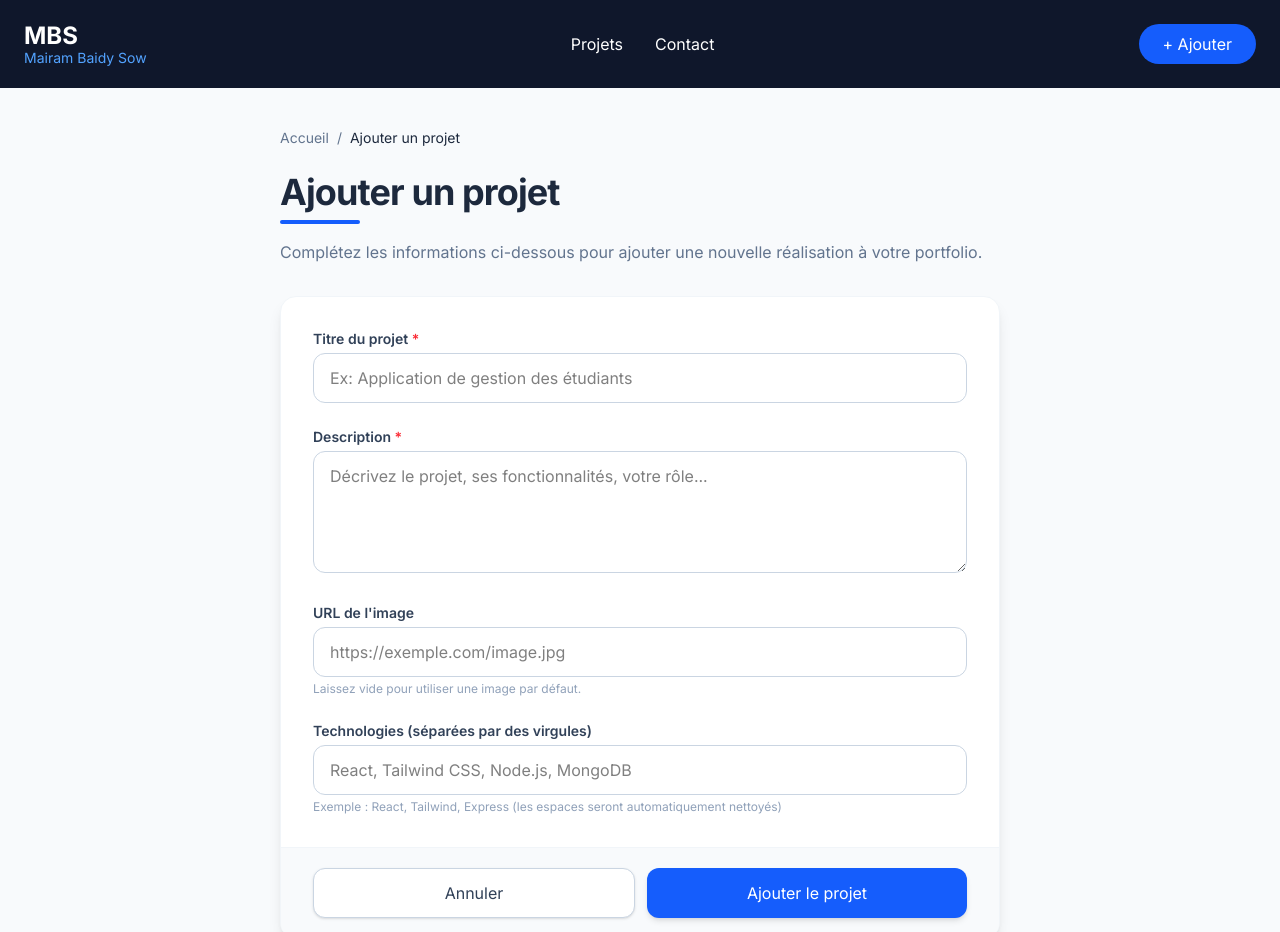
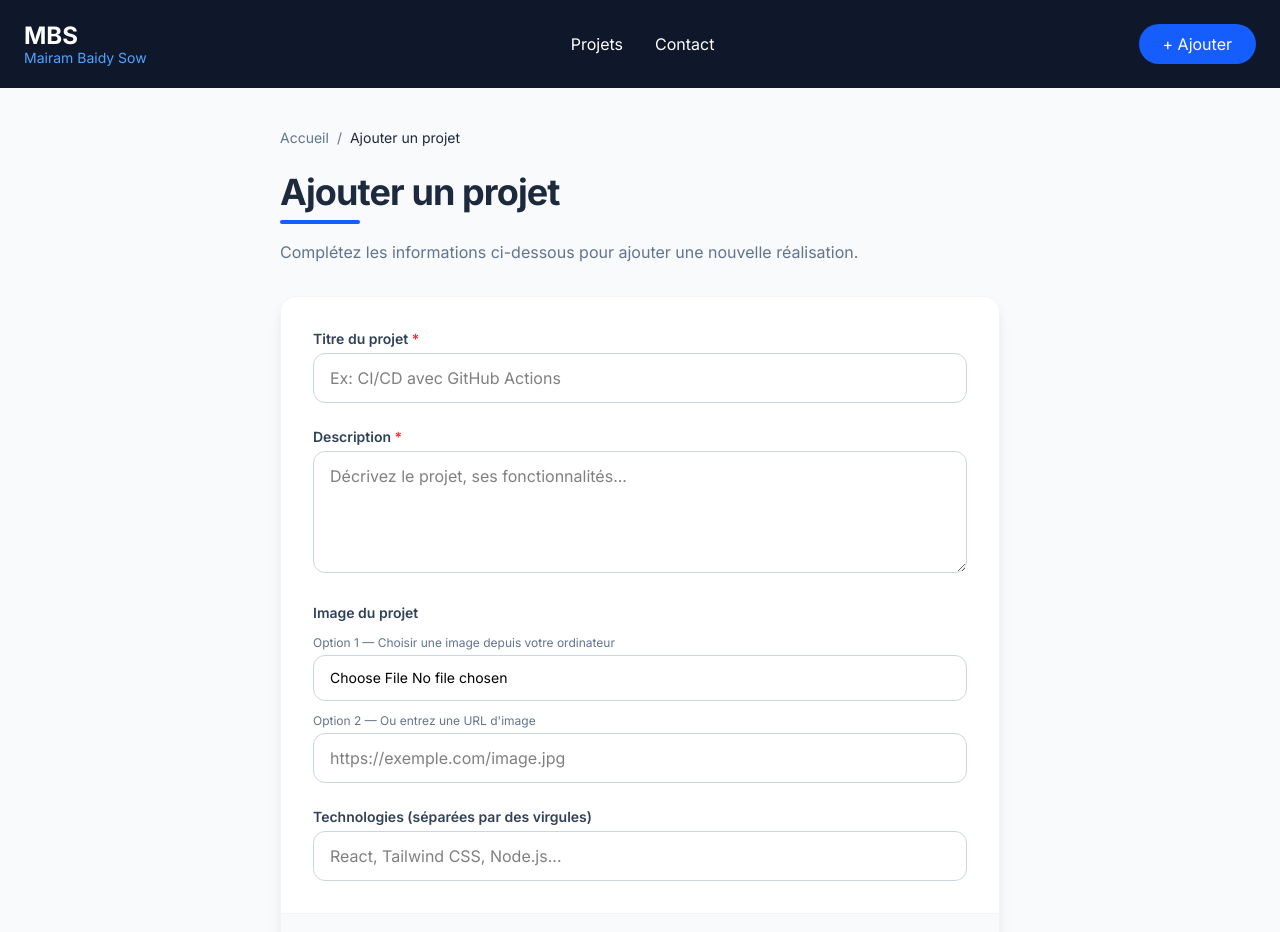
Before and after one commit to sowmariama/fullStack_portfolio, a React (Vite) app in the folder portfolio/03-react/: page /ajouter in a window 1280 px wide. Shown: the top 932 px of the page. Built offline with nearby package versions, Linux system fonts and the light colour scheme.

Commit message:
feat(react): AjouterProjet avec upload image + validation

```diff
--- a/portfolio/03-react/src/pages/AjouterProjet.jsx
+++ b/portfolio/03-react/src/pages/AjouterProjet.jsx
@@ -1,4 +1,3 @@
-// AjouterProjet.jsx – Version design premium
 import { useState } from 'react';
 import { useNavigate, Link } from 'react-router-dom';
 import { ajouterProjet } from '../services/projetService';
@@ -12,15 +11,27 @@ function AjouterProjet() {
     image: '',
     technologies: ''
   });
-
-  // État pour la validation en temps réel (optionnel)
+  const [imagePreview, setImagePreview] = useState('');
   const [errors, setErrors] = useState({});
 
   const handleChange = (e) => {
     const { name, value } = e.target;
     setForm({ ...form, [name]: value });
-    // Efface l'erreur du champ quand l'utilisateur tape
     if (errors[name]) setErrors({ ...errors, [name]: '' });
+  };
+
+  // Gestion upload image depuis la machine
+  // FileReader convertit l'image en base64 pour la stocker dans json-server
+  const handleImageFile = (e) => {
+    const file = e.target.files[0];
+    if (!file) return;
+
+    const reader = new FileReader();
+    reader.onload = (event) => {
+      setImagePreview(event.target.result);
+      setForm({ ...form, image: event.target.result });
+    };
+    reader.readAsDataURL(file);
   };
 
   const validate = () => {
@@ -51,7 +62,7 @@ function AjouterProjet() {
       navigate('/');
     } catch (error) {
       console.error("Erreur ajout projet :", error);
-      alert("Une erreur est survenue lors de l'ajout.");
+      alert("Vérifiez que json-server tourne sur le port 3000 !");
     } finally {
       setLoading(false);
     }
@@ -74,13 +85,11 @@ function AjouterProjet() {
         </h1>
         <div className="w-20 h-1 bg-blue-600 rounded-full mt-2"></div>
         <p className="text-slate-500 mt-4">
-          Complétez les informations ci-dessous pour ajouter une nouvelle réalisation à votre portfolio.
+          Complétez les informations ci-dessous pour ajouter une nouvelle réalisation.
         </p>
       </div>
 
-      {/* Formulaire */}
       <form onSubmit={handleSubmit} className="bg-white rounded-2xl shadow-lg border border-slate-100 overflow-hidden">
-
         <div className="p-6 sm:p-8 space-y-6">
 
           {/* Titre */}
@@ -93,9 +102,9 @@ function AjouterProjet() {
               name="titre"
               value={form.titre}
               onChange={handleChange}
-              placeholder="Ex: Application de gestion des étudiants"
+              placeholder="Ex: CI/CD avec GitHub Actions"
               className={`w-full px-4 py-3 border rounded-xl focus:outline-none focus:ring-2 focus:ring-blue-500 transition ${
-                errors.titre ? 'border-red-500 bg-red-50' : 'border-slate-300 focus:border-blue-500'
+                errors.titre ? 'border-red-500 bg-red-50' : 'border-slate-300'
               }`}
             />
             {errors.titre && <p className="text-red-500 text-xs mt-1">{errors.titre}</p>}
@@ -111,7 +120,7 @@ function AjouterProjet() {
               value={form.description}
               onChange={handleChange}
               rows="4"
-              placeholder="Décrivez le projet, ses fonctionnalités, votre rôle..."
+              placeholder="Décrivez le projet, ses fonctionnalités..."
               className={`w-full px-4 py-3 border rounded-xl focus:outline-none focus:ring-2 focus:ring-blue-500 transition ${
                 errors.description ? 'border-red-500 bg-red-50' : 'border-slate-300'
               }`}
@@ -119,37 +128,51 @@ function AjouterProjet() {
             {errors.description && <p className="text-red-500 text-xs mt-1">{errors.description}</p>}
           </div>
 
-          {/* Image URL */}
+          {/* Image — deux options */}
           <div>
-            <label className="block text-sm font-semibold text-slate-700 mb-1">
-              URL de l'image
+            <label className="block text-sm font-semibold text-slate-700 mb-3">
+              Image du projet
+            </label>
+
+            {/* Option 1 : Upload depuis la machine */}
+            <div className="mb-3">
+              <label className="block text-xs text-slate-500 mb-1">
+                Option 1 — Choisir une image depuis votre ordinateur
+              </label>
+              <input
+                type="file"
+                accept="image/*"
+                onChange={handleImageFile}
+                className="w-full px-4 py-3 border border-slate-300 rounded-xl focus:outline-none focus:ring-2 focus:ring-blue-500 transition text-sm"
+              />
+            </div>
+
+            {/* Option 2 : URL */}
+            <div>
+              <label className="block text-xs text-slate-500 mb-1">
+                Option 2 — Ou entrez une URL d'image
               </label>
               <input
                 type="text"
                 name="image"
-              value={form.image}
+                value={typeof form.image === 'string' && !form.image.startsWith('data:') ? form.image : ''}
                 onChange={handleChange}
                 placeholder="https://exemple.com/image.jpg"
                 className="w-full px-4 py-3 border border-slate-300 rounded-xl focus:outline-none focus:ring-2 focus:ring-blue-500 transition"
               />
-            <p className="text-xs text-slate-400 mt-1">
-              Laissez vide pour utiliser une image par défaut.
-            </p>
-            {/* Aperçu amélioré */}
-            {form.image && (
-              <div className="mt-3 relative group">
+            </div>
+
+            {/* Aperçu image */}
+            {(imagePreview || form.image) && (
+              <div className="mt-3">
                 <img
-                  src={form.image}
+                  src={imagePreview || form.image}
                   alt="Aperçu"
                   className="w-full h-48 object-cover rounded-xl border border-slate-200 shadow-sm"
                   onError={(e) => {
                     e.target.src = 'https://placehold.co/600x400/1e40af/white?text=Image+invalide';
-                    e.target.alt = 'Image invalide';
                   }}
                 />
-                <div className="absolute inset-0 bg-black/40 opacity-0 group-hover:opacity-100 transition rounded-xl flex items-center justify-center">
-                  <span className="text-white text-sm bg-black/60 px-3 py-1 rounded-full">Aperçu</span>
-                </div>
               </div>
             )}
           </div>
@@ -164,13 +187,10 @@ function AjouterProjet() {
               name="technologies"
               value={form.technologies}
               onChange={handleChange}
-              placeholder="React, Tailwind CSS, Node.js, MongoDB"
+              placeholder="React, Tailwind CSS, Node.js..."
               className="w-full px-4 py-3 border border-slate-300 rounded-xl focus:outline-none focus:ring-2 focus:ring-blue-500 transition"
             />
-            <p className="text-xs text-slate-400 mt-1">
-              Exemple : React, Tailwind, Express (les espaces seront automatiquement nettoyés)
-            </p>
-            {/* Aperçu des technologies sous forme de badges */}
+            {/* Aperçu badges technologies */}
             {form.technologies && (
               <div className="flex flex-wrap gap-2 mt-3">
                 {form.technologies.split(',').map((tech, idx) => {
@@ -185,20 +205,21 @@ function AjouterProjet() {
               </div>
             )}
           </div>
+
         </div>
 
-        {/* Boutons d'action */}
+        {/* Boutons */}
         <div className="bg-slate-50 px-6 sm:px-8 py-5 border-t border-slate-100 flex flex-col sm:flex-row gap-3">
           <Link
             to="/"
-            className="flex-1 bg-white border border-slate-300 text-slate-700 py-3 rounded-xl text-center font-medium hover:bg-slate-100 transition shadow-sm"
+            className="flex-1 bg-white border border-slate-300 text-slate-700 py-3 rounded-xl text-center font-medium hover:bg-slate-100 transition"
           >
             Annuler
           </Link>
           <button
             type="submit"
             disabled={loading}
-            className="flex-1 bg-blue-600 hover:bg-blue-700 text-white py-3 rounded-xl font-medium transition shadow-md hover:shadow-lg disabled:opacity-60 disabled:cursor-not-allowed"
+            className="flex-1 bg-blue-600 hover:bg-blue-700 text-white py-3 rounded-xl font-medium transition disabled:opacity-60 disabled:cursor-not-allowed"
           >
             {loading ? (
               <span className="flex items-center justify-center gap-2">
@@ -208,9 +229,7 @@ function AjouterProjet() {
                 </svg>
                 Ajout en cours...
               </span>
-            ) : (
-              'Ajouter le projet'
-            )}
+            ) : 'Ajouter le projet'}
           </button>
         </div>
 
```
Lines whose indentation alone changed are shown as unchanged.
